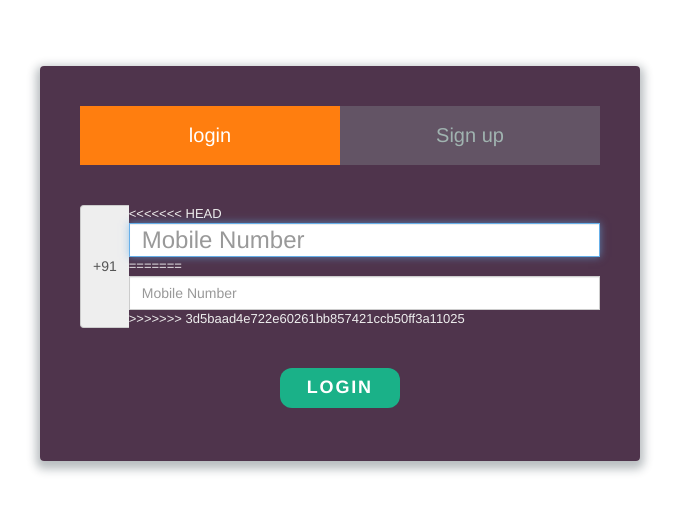
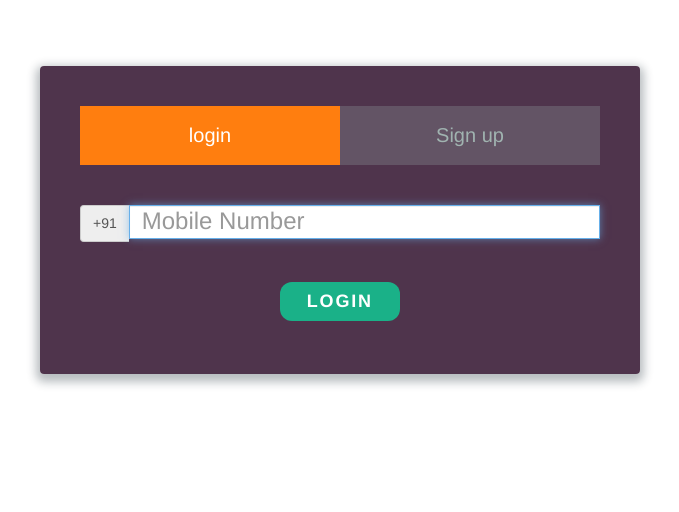
Before and after one commit to RSARASWATHI/my_truck, a PHP site: page /view/login.php in a window 1280 px wide. Shown: the part 234-746 px from the top of the page, without its empty margins (300-979 px from the left). Run offline with PHP 8.4, Linux system fonts and the light colour scheme; some libraries are stand-ins or nearby versions.

Commit message:
CHANGES MADE

```diff
--- a/controllers/login_controllers.php
+++ b/controllers/login_controllers.php
@@ -2,12 +2,10 @@
 	include_once'../model/curd_operations.php';
 	include_once '../model/db.php';
 	include_once 'common_functions.php';
-	session_start();
 	$_SESSION['start'] = time();
 	$phone_number=$_POST['MobileNumber'];
 	$_SESSION['phoneno']=$phone_number;
 	get_user_number($phone_number);
-	// create_session($phone_number);
 	function get_user_number($phone_number){
 		$con=db_connect();
 		$condition=" `phonenumber` = '".$phone_number."'";
--- a/view/add_vehicle_page.php
+++ b/view/add_vehicle_page.php
@@ -10,7 +10,8 @@
    <script src="https://ajax.googleapis.com/ajax/libs/jquery/3.1.1/jquery.min.js"></script>
    <script src="https://maxcdn.bootstrapcdn.com/bootstrap/3.3.7/js/bootstrap.min.js"></script>
    <script type="text/javascript" src="../js/sign_up.js"></script>
-    <script src="../js/jquery-2.2.3.min.js"></script>  <script src="https://ajax.googleapis.com/ajax/libs/jquery/1.4.2/jquery.min.js"></script>
+   <script src="../js/jquery-2.2.3.min.js"></script>
+   <script src="https://ajax.googleapis.com/ajax/libs/jquery/1.4.2/jquery.min.js"></script>
 </head>
 <body>
     <nav class="navbar navbar-default">
--- a/view/login.php
+++ b/view/login.php
@@ -26,7 +26,7 @@
             <div class="center1">
                 <ul class="tab-group">
                     <li class="tab active"><a href="#login">login</a></li>
-                    <li class="tab"><a href="index.php">Sign up</a></li>
+                    <li class="tab"><a href="home.php">Sign up</a></li>
                 </ul>
                  <?php
         if(isset($_GET['type'])){
@@ -41,14 +41,11 @@
                             <div class="input-group">
                                 <span class="input-group-addon">+91</span>
 
-<<<<<<< HEAD
-                                <input  type="text" onkeypress="return isNumber(event)" class="form-control" name="Mobile Number" placeholder="Mobile Number" maxlength="10" required autofocus>
+
+                                <input  type="text" onkeypress="return isNumber(event)" class="form-control" name="MobileNumber" placeholder="Mobile Number" maxlength="10" required autofocus>
                                <br>
-=======
-                                <input type="text" class="form-control" name="MobileNumber" placeholder="Mobile Number" maxlength="10" required>
+                                <br>
 
-                                <br>
->>>>>>> 3d5baad4e722e60261bb857421ccb50ff3a11025
                             </div>
                         </div>
                         <button type="submit" class="button button-block" formaction="../controllers/login_controllers.php">login</button>
```
Also changed, not shown: view/add_vehicle.php (+5 -5 lines). Lines whose indentation alone changed are shown as unchanged.
